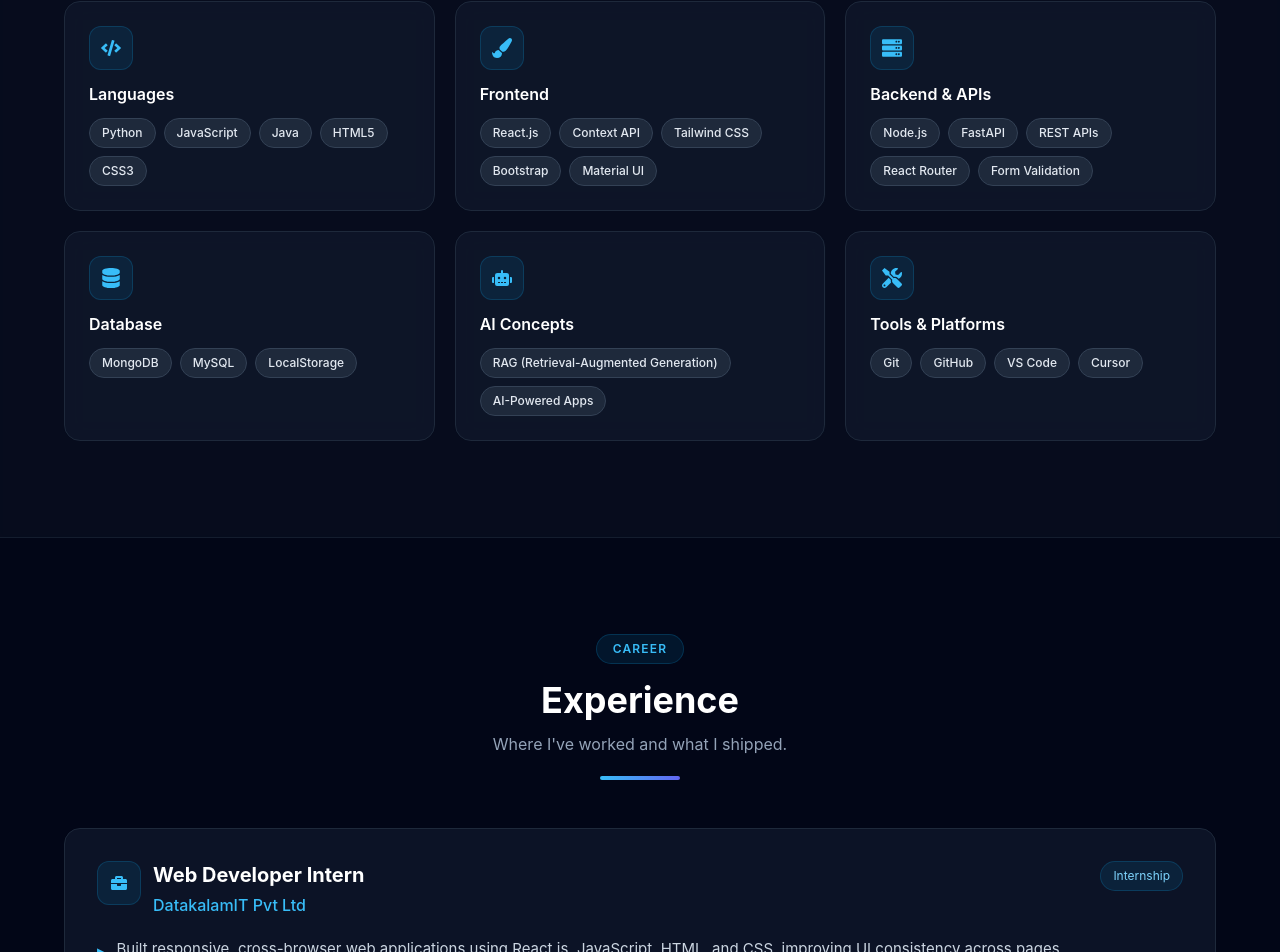
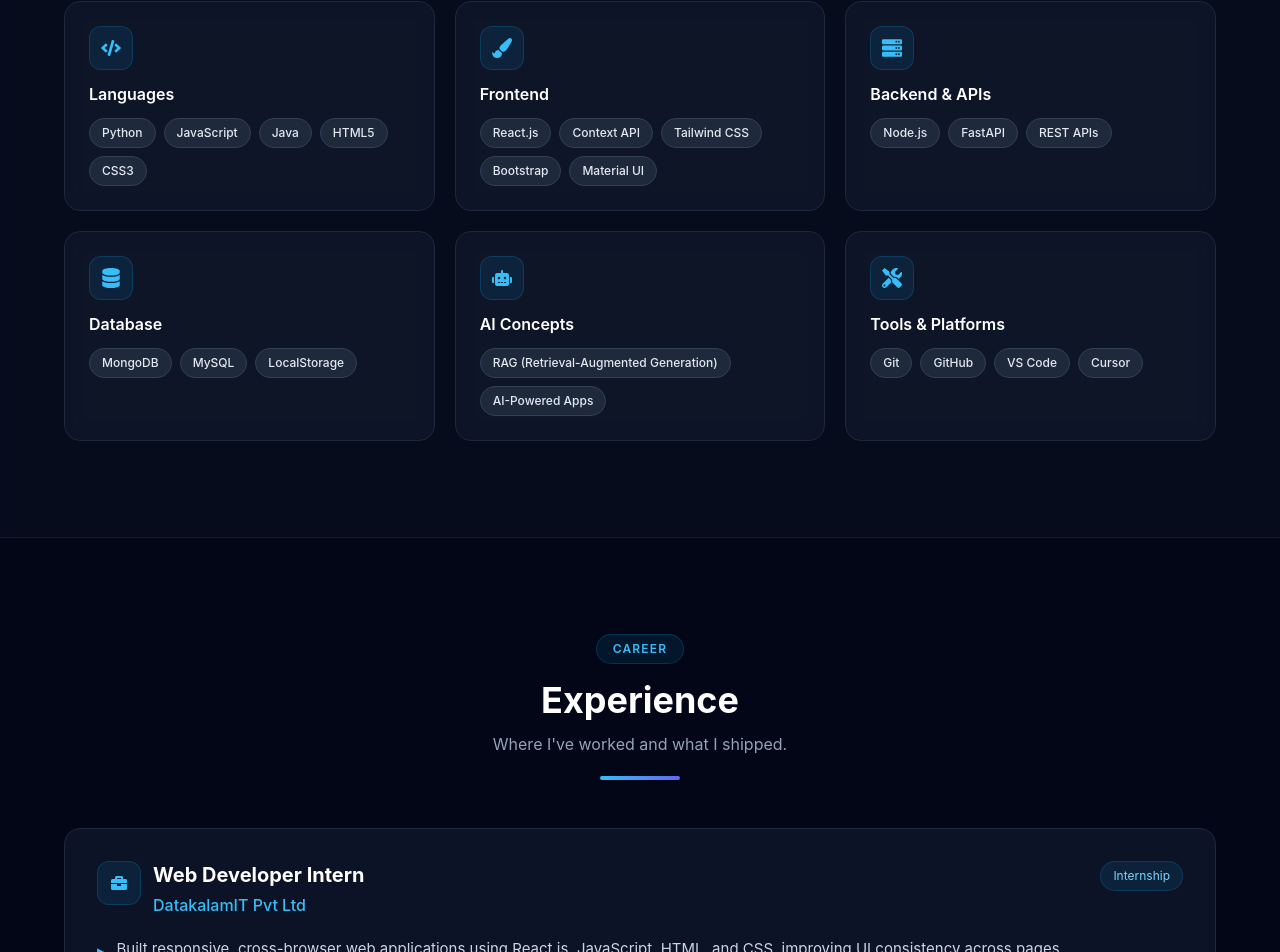
Before and after one commit to shyam-v-0/portfolio, a React (Vite) app: page / in a window 1280 px wide. Shown: the part 1856-2808 px from the top of the page. Built offline with nearby package versions, Linux system fonts and the light colour scheme.

Commit message:
changed some of the skills from data

```diff
--- a/src/data.js
+++ b/src/data.js
@@ -30,7 +30,7 @@ export const skills = [
   },
   {
     category: "Backend & APIs",
-    items: ["Node.js", "FastAPI", "REST APIs", "React Router", "Form Validation"],
+    items: ["Node.js", "FastAPI", "REST APIs"],
   },
   {
     category: "Database",
```
